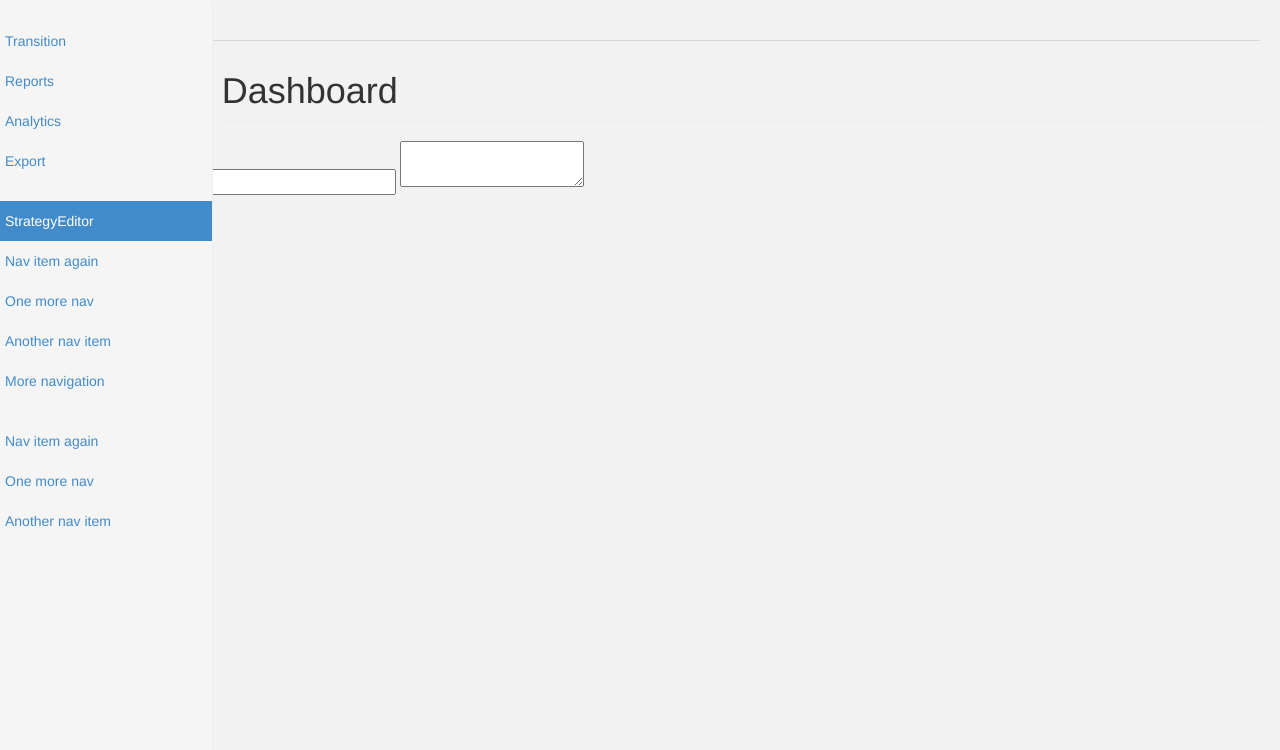
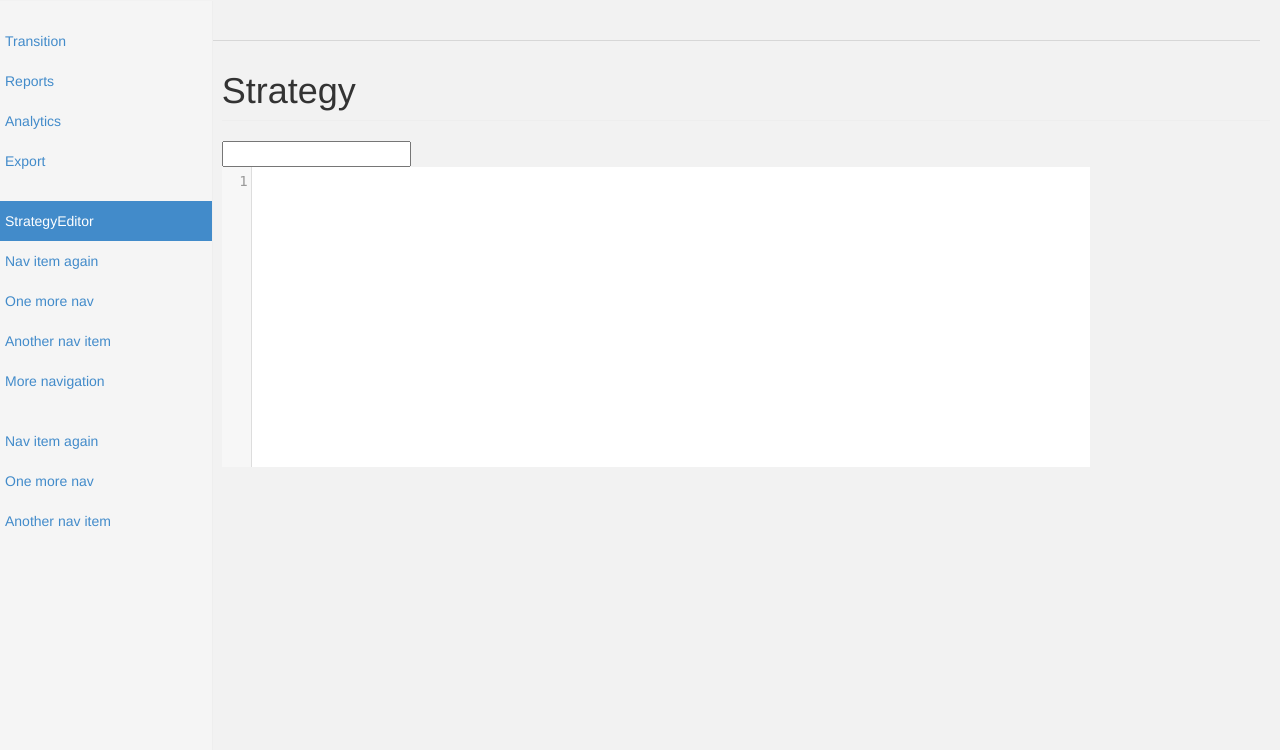
Before and after one commit to zechfox/simpleQuant, a Flask app: page /editor in a window 1280 px wide. Shown: the part 50-800 px from the top of the page. Run offline with Flask 2, Linux system fonts and the light colour scheme; some libraries are stand-ins or nearby versions.

Commit message:
[task] update strategy editor layout

```diff
--- a/app/templates/editor.html
+++ b/app/templates/editor.html
@@ -30,7 +30,7 @@
   <div class="row">
     <div class="col-sm-3 col-md-2 sidebar">
       <ul class="nav nav-sidebar">
-      <li><a href="#">Transition</a></li>
+      <li><a href="/transition">Transition</a></li>
         <li><a href="#">Reports</a></li>
         <li><a href="#">Analytics</a></li>
         <li><a href="#">Export</a></li>
@@ -49,11 +49,19 @@
         </ul>
     </div>
     <div class="col-sm-9 col-sm-offset-3 col-md-10 col-md-offset-2 main">
-      <h1 class="page-header">Dashboard</h1>
+      <h1 class="page-header">Strategy</h1>
+      {{strategyEditorForm.hidden_tag()}}
+      <!-- strategy name layout  -->
       <div class="row">
-        {{strategyEditorForm.hidden_tag()}}
-        {{strategyEditorForm.strategyNameField}}
-        {{strategyEditorForm.strategyEditorField}}
+        <div class="col-xs-4 col-sm-4">
+          {{strategyEditorForm.strategyNameField}}
+        </div>
+      </div>
+      <!-- strategy editor layout  -->
+      <div class="row">
+        <div class="col-sm-9 col-md-10">
+          {{strategyEditorForm.strategyEditorField}}
+        </div>
       </div>
     </div>
   </div>
@@ -62,7 +70,7 @@
 <script src="./static/lib/js/codemirror.js" type="text/javascript"></script>
 <script src="./static/lib/js/python.js" type="text/javascript"></script>
 <script>
-  var myTextarea = document.getElementById('StrategyEditor');
+  var myTextarea = document.getElementById('strategyEditorField');
   var editor = CodeMirror.fromTextArea(myTextarea, {
     lineNumbers: true,
     mode: "python"
--- a/app/templates/transition.html
+++ b/app/templates/transition.html
@@ -50,7 +50,7 @@
         </div>
         <!-- history price and control panel layout -->
         <div class="col-sm-9 col-sm-offset-3 col-md-10 col-md-offset-2 main">
-          <h1 class="page-header">Dashboard</h1>
+          <h1 class="page-header">Transition</h1>
           <div class="row placeholders">
             <div class="col-xs-8 col-sm-8 col-md-6 placeholder">
               <div id="chart--history-price"></div>
```
